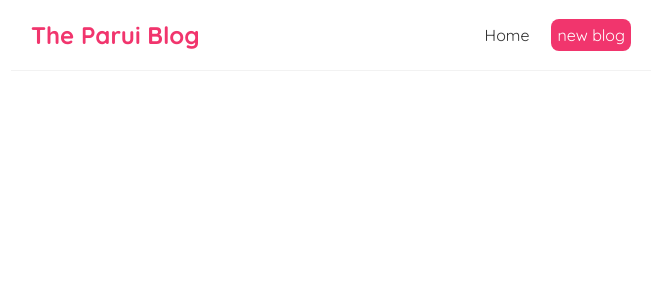
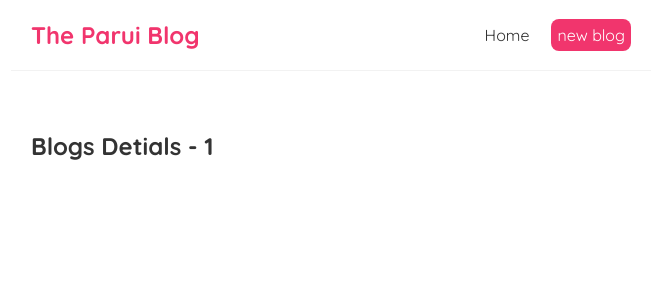
Before and after one commit to pratap360/react-practs, a React (Create React App) app: page /blogs/1 in a window 1280 px wide. Shown: the top 300 px of the page, without its empty margins (309-971 px from the left). Built offline with nearby package versions, Linux system fonts and the light colour scheme.

Commit message:
route param tutorial

```diff
--- a/src/App.js
+++ b/src/App.js
@@ -2,6 +2,7 @@
 import Home from './Home';
 import { BrowserRouter as Router, Route, Switch } from 'react-router-dom';
 import Create from './Create';
+import BlogDetails from './BlogDetials';
 
 function App() {
   return (
@@ -16,6 +17,9 @@
        <Route path='/create'>
         <Create/>
         </Route>
+       <Route path='/blogs/:id'>
+        <BlogDetails/>
+        </Route>
        </Switch>
       </div>
     </div>
--- /dev/null
+++ b/src/BlogDetials.js
@@ -0,0 +1,15 @@
+import { useParams } from 'react-router-dom';
+
+const BlogDetails = () => {
+
+        const {id} = useParams();
+
+
+    return (
+        <div className="blogs-details">
+            <h2>Blogs Detials - {id} </h2>
+        </div>
+     );
+}
+
+export default BlogDetails;
--- a/src/BlogList.js
+++ b/src/BlogList.js
@@ -1,3 +1,6 @@
+import { Link } from "react-router-dom";
+
+
 const BlogList = ({blogs,title}) => {
     // const blogs = props.blogs;
     // const title = props.title;
@@ -6,8 +9,10 @@
             <h2>{title}</h2>
             {blogs.map((blog) =>(
                 <div className="blog-preview" key={blog.id}>
+                    <Link to={`/blogs/${blog.id}`}>
                     <h2>{blog.title}</h2>
                     <p>written by {blog.author}</p>
+                    </Link>
                 </div>
             ))}
         </div>
--- a/src/index.css
+++ b/src/index.css
@@ -49,3 +49,7 @@
   color: #f1356d;
   margin-bottom: 8px;
 }
+
+.blog-preview a{
+  text-decoration: none;
+}
```
